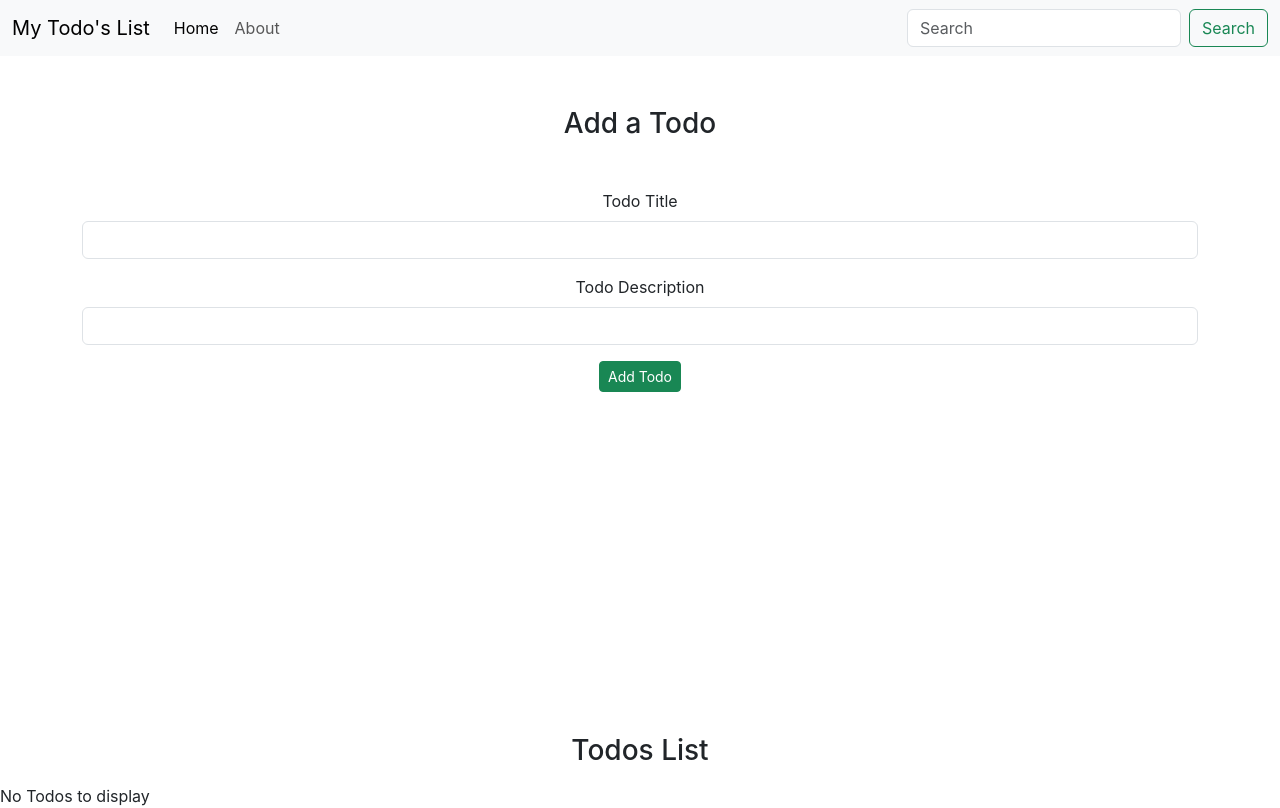
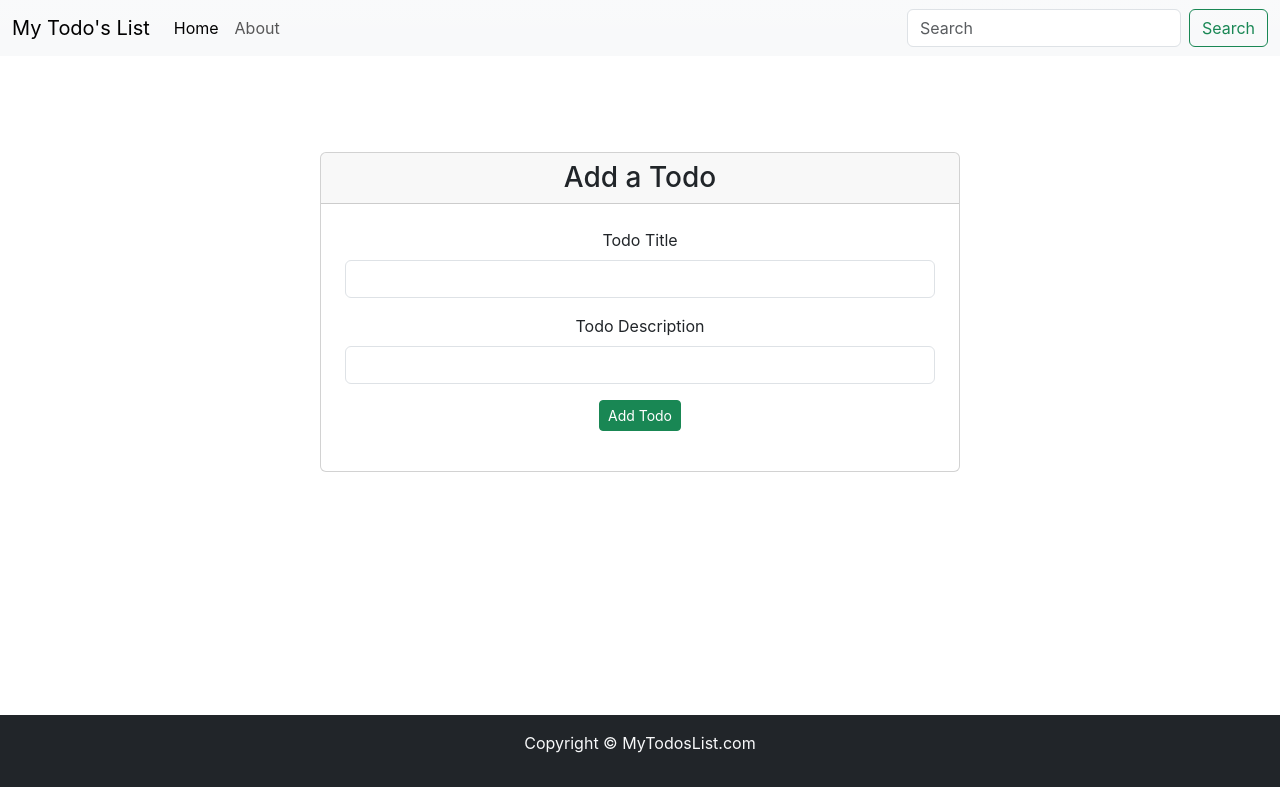
Before and after one commit to Szkrishna/React-Learning-with-Project, a React (Create React App) app in the folder todos-list/: page / in a window 1280 px wide. Shown: the top 808 px of the page. Built offline with nearby package versions, Linux system fonts and the light colour scheme.

Commit message:
adding styes to multiple component and classes to make looks good

```diff
--- a/todos-list/src/App.js
+++ b/todos-list/src/App.js
@@ -40,12 +40,14 @@ function App() {
     localStorage.setItem("todos", JSON.stringify(todos));
   }, [todos]);
 
+
+
   return (
     <>
       <Router>
-        <Header title="My Todo's List" search={true} />
-        <AddTodo addTodo={addTodo} />
-        <Todos todos={todos}/>
+        <Header title="My Todo's List" search={true}/>
+        <AddTodo addTodo={addTodo}/>
+        {/* <Todos todos={todos}/> */}
         {/* <Routes>
           <Route exact path="/" render={() => {
             return (
--- a/todos-list/src/MyComponents/AddTodo.jsx
+++ b/todos-list/src/MyComponents/AddTodo.jsx
@@ -21,11 +21,21 @@ export const AddTodo = ({ addTodo }) => {
         maxHeight: "82vh",
         overflowY: "auto",
         marginTop: "3px",
+        display: "flex",
+        alignItems: "center",
+        justifyContent: "center",
+    }
 
+    let cardStyle = {
+        minWidth: "50vw",
+        minHeight: "40vh",
+        marginBottom: "150px"
       }
     return (
         <div className="container text-center" style={myStyle}>
-            <h3 className="my-5">Add a Todo</h3>
+            <div className="card" style={cardStyle}>
+                <h3 className="card-header text-center">Add a Todo</h3>
+                <div className="card-body p-4">
                     <form onSubmit={submit}>
                         <div className="mb-3">
                             <label htmlFor="title" className="form-label">Todo Title</label>
@@ -39,5 +49,7 @@ export const AddTodo = ({ addTodo }) => {
                         <button type="submit" className="btn btn-sm btn-success">Add Todo</button>
                     </form>
                 </div>
+            </div>
+        </div>
     )
 }
--- a/todos-list/src/MyComponents/Header.jsx
+++ b/todos-list/src/MyComponents/Header.jsx
@@ -4,7 +4,7 @@ import { Link } from "react-router-dom";
 
 export const Header = (props) => {
   return (
-    <nav class="navbar navbar-expand-lg bg-body-tertiary">
+    <nav class="navbar navbar-expand-lg bg-light bg-gradient">
       <div class="container-fluid">
         <Link class="navbar-brand" href="#">{props.title}</Link>
         <button class="navbar-toggler" type="button" data-bs-toggle="collapse" data-bs-target="#navbarSupportedContent" aria-controls="navbarSupportedContent" aria-expanded="false" aria-label="Toggle navigation">
--- a/todos-list/src/MyComponents/TodoItem.jsx
+++ b/todos-list/src/MyComponents/TodoItem.jsx
@@ -1,13 +1,12 @@
 import React from 'react';
 
-export const TodoItem = ({ todo, onDelete }) => {
+export const TodoItem = ({ todo }) => {
     return (
         <>
-            <div className='ms-5 ps-5'>
-                <h4>{todo.title}</h4>
+            <div className='card-body ms-5 ps-5 border-bottom'>
+                <h4>{todo.sno+1}. {todo.title}</h4>
                 <p>{todo.desc}</p>
             </div>
-            <hr />
         </>
     )
 }
--- a/todos-list/src/MyComponents/Todos.jsx
+++ b/todos-list/src/MyComponents/Todos.jsx
@@ -6,11 +6,13 @@ export const Todos = (props) => {
         minHeight: "82vh",
         maxHeight: "82vh",
         overflowY: "auto",
-        marginTop: "3px",
+        // marginTop: "3px",
+        backgroundColor: "rgb(255, 255, 255)"
     }
     return (
-        <div className="" style={myStyle}>
-            <h3 className="my-3 text-center">Todos List</h3>
+        <div style={myStyle}>
+            <div className='card'>
+                <h3 className="card-header text-center">Todos List</h3>
                 {props.todos.length === 0 ? "No Todos to display" :
                     props.todos.map((todo) => {
                         return (<>
@@ -19,5 +21,6 @@ export const Todos = (props) => {
                     })
                 }
             </div>
+        </div>
     )
 }
```
Lines whose indentation alone changed are shown as unchanged.
